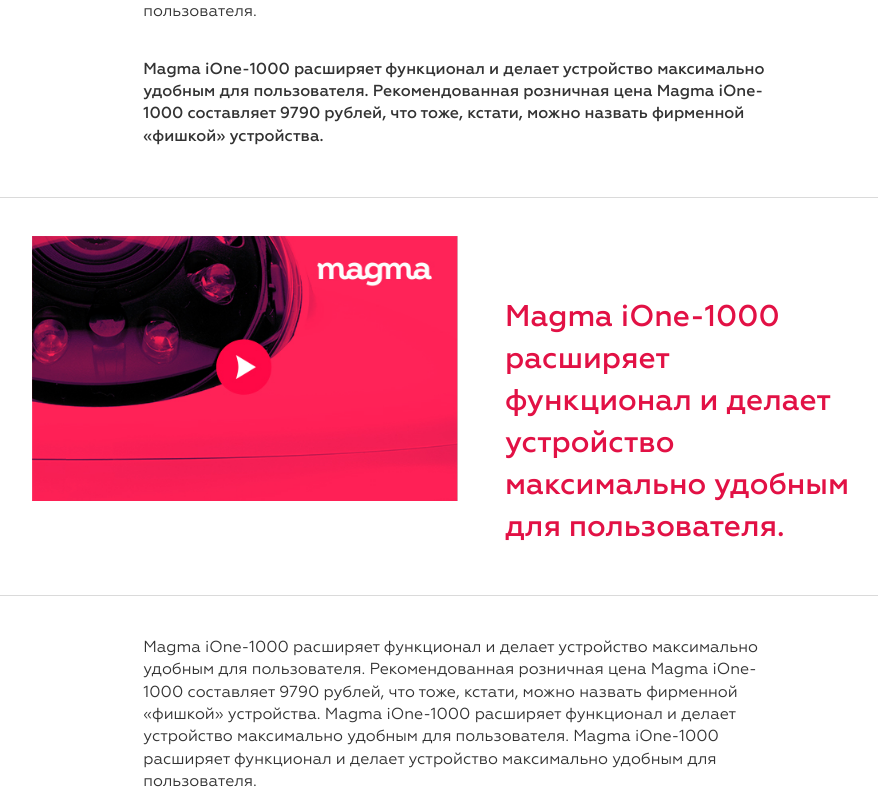
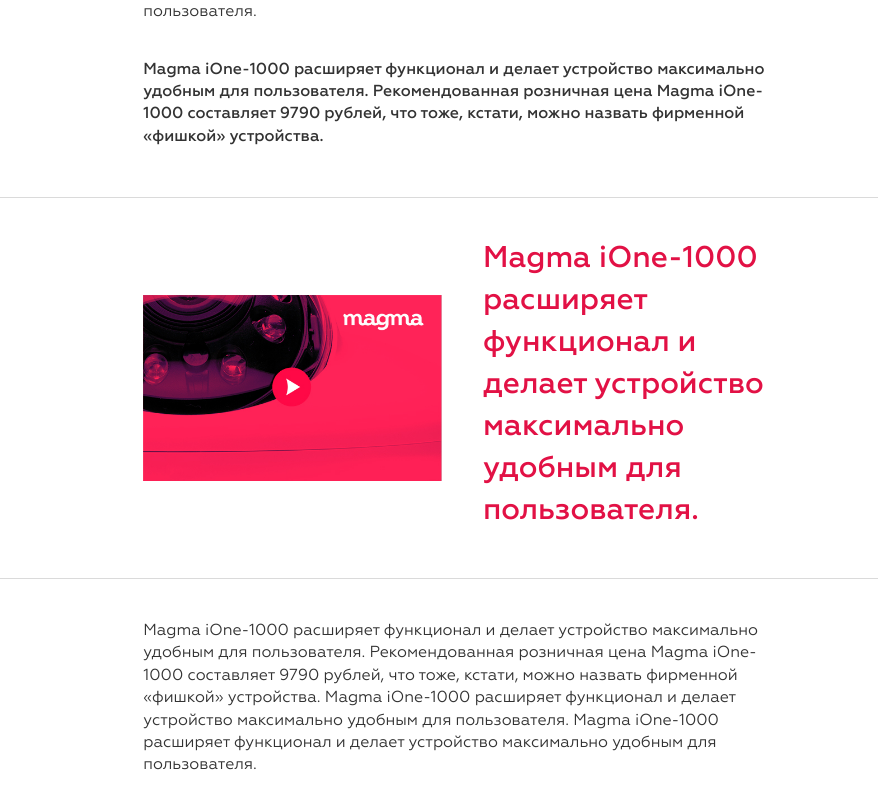
Before and after one commit to vasiliytsykin/magma, a PHP site: page /single_new.php in a window 1280 px wide. Shown: the part 834-1631 px from the top of the page, without its empty margins (182-1060 px from the left). Run offline with PHP 8.4, Linux system fonts and the light colour scheme.

Commit message:
video block refactoring started

```diff
--- a/css/about.css
+++ b/css/about.css
@@ -41,35 +41,7 @@ p.about.ione{
     font-weight: 500;
 }
 
-.row.row-video{
-    padding: 38px 0;
-}
 
-.video-container{
-    padding: 0 0 0 13.75%;
-}
-
-.row-video .video{
-    padding: 62.135% 0 0 0;
-    margin: 0;
-    background-size: contain;
-    -webkit-background-size: contain;
-    -moz-background-size: contain;
-    -o-background-size: contain;
-    background-image: url('/img/video.jpg');
-    background-repeat: no-repeat;
-    background-position: center;
-}
-
-.row-video p{
-    font-size: 36px;
-    font-weight: 500;
-    color: #e21145;
-}
-
-.row .col-lg-6.video-text{
-    padding: 5% 16% 0 4%;
-}
 
 .row.row-about-text.row-about-text-bottom{
     border: none;
--- a/css/common.css
+++ b/css/common.css
@@ -81,6 +81,46 @@ h3{
     cursor: pointer;
 }
 
+
+.row-video{
+    padding: 38px 0;
+}
+
+.video-container{
+    margin: 0 auto;
+    font-size: 0;
+    width: 53.67%;
+}
+
+.video-text{
+    display: inline-block;
+    width: 46%;
+    vertical-align: middle;
+    margin-left: 25px;
+}
+
+.video{
+    width: 50%;
+    display: inline-block;
+    padding: 29.6% 0 0 0;
+    margin: 0;
+    background-size: contain;
+    -webkit-background-size: contain;
+    -moz-background-size: contain;
+    -o-background-size: contain;
+    background-image: url('/img/video.jpg');
+    background-repeat: no-repeat;
+    background-position: left;
+    vertical-align: middle;
+}
+
+.row-video p{
+    font-size: 22px;
+    font-weight: 500;
+    color: #e21145;
+}
+
+
 @media only screen and (max-width: 1028px){
     .top-banner{ height: 364px; }
 }
--- a/single_new.php
+++ b/single_new.php
@@ -1,6 +1,7 @@
 <?php
 include __DIR__.'/tmp/init.php';
 include __DIR__.'/tmp/header.php';
+include __DIR__.'/tmp/single_new_data.php';
 
 ?>
 
@@ -30,20 +31,7 @@ include __DIR__.'/tmp/header.php';
         </div>
     </div>
 
-    <div class="row row-video">
-        <div class="col-lg-6 col-md-6 col-sm-6 col-xs-12 video-container">
-            <div class="video"></div>
-        </div>
-        <div class="col-lg-6 col-md-6 col-sm-6 col-xs-12 video-text">
-            <div class="tc">
-                <div class="td">
-                    <p>
-                        Magma iOne-1000 расширяет функционал и делает устройство максимально удобным для пользователя.
-                    </p>
-                </div>
-            </div>
-        </div>
-    </div>
+    <? include __DIR__.'/tmp/video_block_templ.php'?>
 
     <div class="row row-about-text row-single-new-text">
         <div class="col-lg-6 col-md-10 col-sm-10 col-xs-12 about-text single-new-text">
--- /dev/null
+++ b/tmp/single_new_data.php
@@ -0,0 +1,3 @@
+<?php
+
+$videoText = 'Magma iOne-1000 расширяет функционал и делает устройство максимально удобным для пользователя.';
--- /dev/null
+++ b/tmp/video_block_templ.php
@@ -0,0 +1,19 @@
+<div class="row row-video">
+
+    <div class="video-container">
+
+        <div class="video"></div>
+
+        <div class="video-text">
+            <div class="tc">
+                <div class="td">
+                    <p>
+                        <?=$videoText;?>
+                    </p>
+                </div>
+            </div>
+        </div>
+
+    </div>
+
+</div>
```
